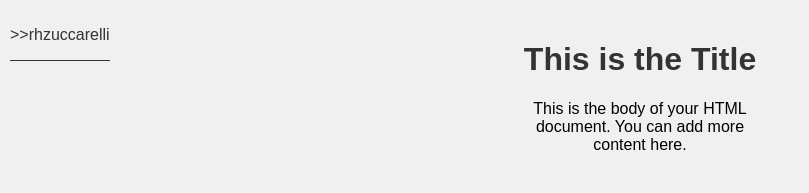
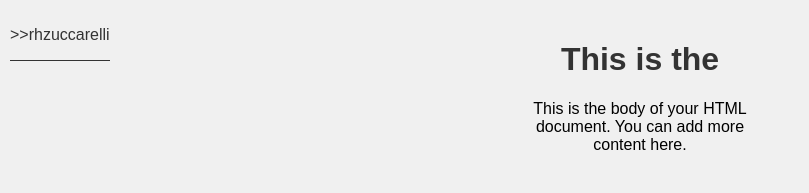
Before and after one commit to rhzuccarelli/rhzuccarelli.github.io, a plain HTML site: page index.html in a window 1280 px wide. Shown: the whole page, without its empty margins (0-809 px from the left). Drawn offline with Linux system fonts and the light colour scheme; a web font is replaced by a local one.

Commit message:
Update index.html

```diff
--- a/index.html
+++ b/index.html
@@ -62,7 +62,7 @@
     <!-- Content container -->
     <div class="content">
 
-        <h1>This is the Title</h1>
+        <h1>This is the</h1>
 
         <p>This is the body of your HTML document. You can add more content here.</p>
 
```
